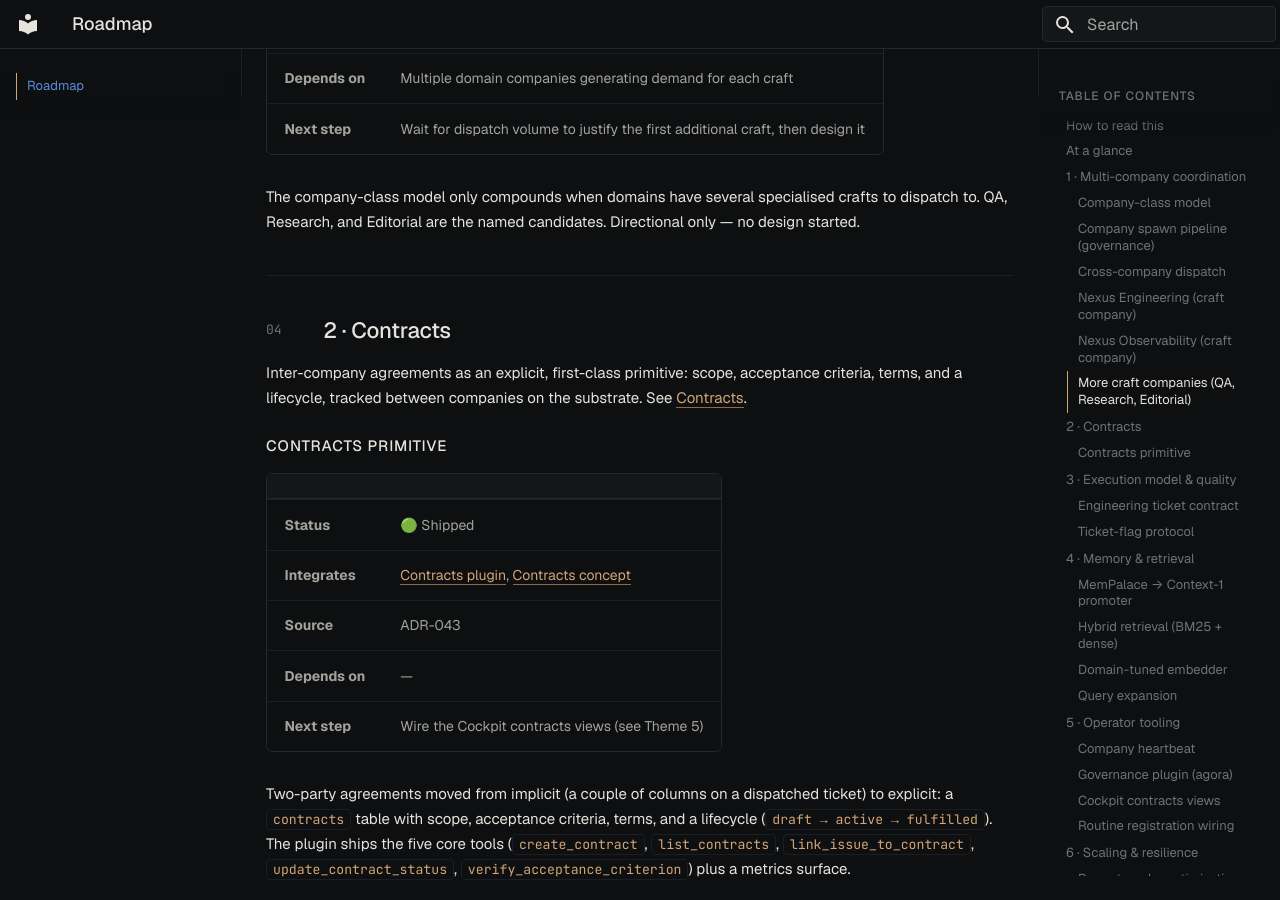
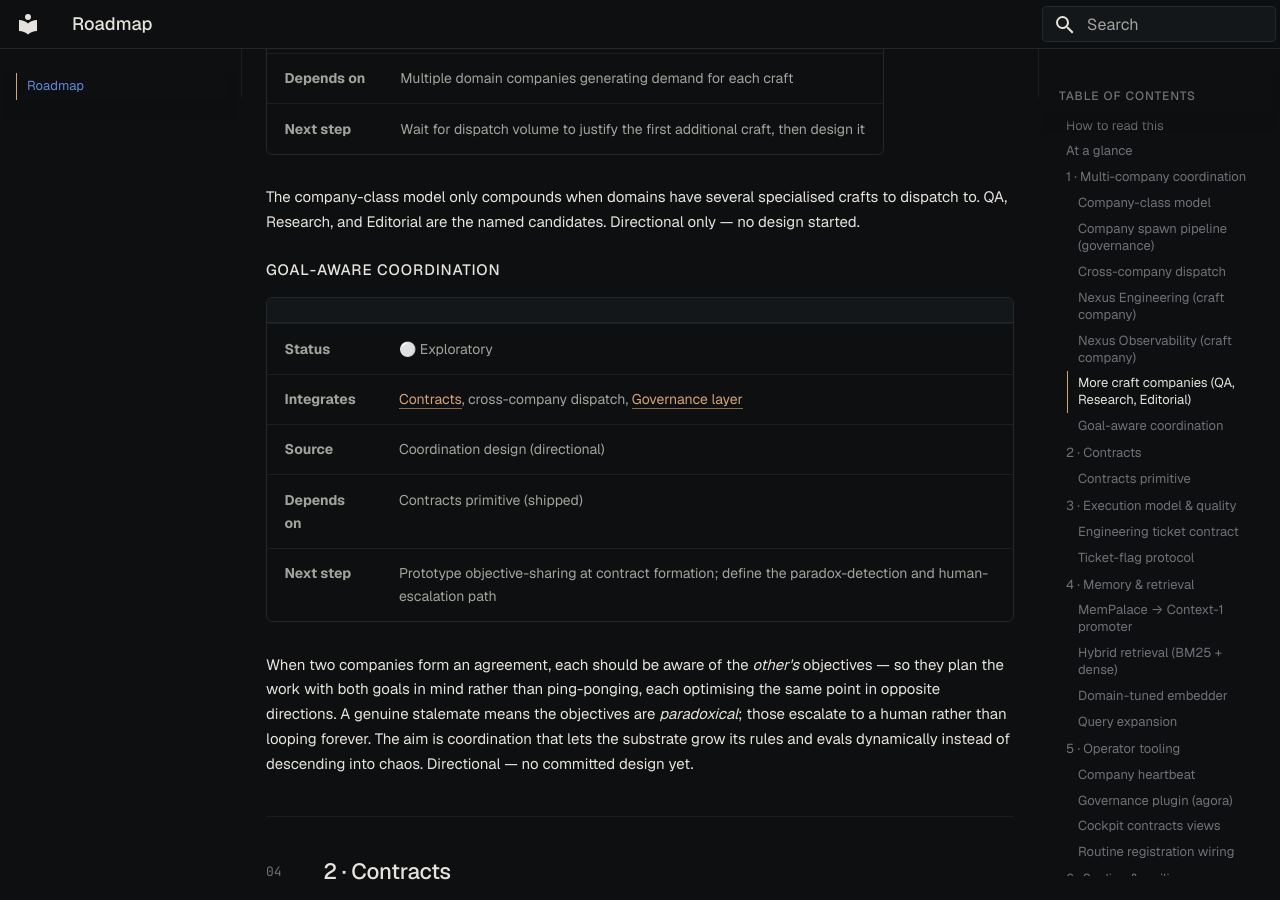
Before and after one commit to nexus-holdings/nexus-docs, an MkDocs documentation site: the page built from docs/roadmap.md, in a window 1280 px wide and 900 px high, scrolled down 4567 px. Built offline with MkDocs 1.6.1 and Material for MkDocs 9.7.7, drawn with Linux system fonts in a browser that asks for light colours.

Commit message:
docs: add goal-aware coordination as an exploratory concept
A Nexus-native coordination idea (distinct from the removed negotiation
framing): when two companies form an agreement, each is made aware of the
other's objectives so they plan with both goals in mind rather than
ping-ponging; genuinely paradoxical objectives escalate to a human. The aim
is letting the substrate grow rules/evals dynamically instead of descending
into chaos.

- New ⚪ Exploratory card under Theme 1 (Multi-company coordination)
- Forward-looking note + cross-link from the contracts concept page
- Theme 1 rollup updated

Co-Authored-By: Claude Opus 4.8 (1M context) <noreply@anthropic.com>

```diff
--- a/docs/roadmap.md
+++ b/docs/roadmap.md
@@ -110,6 +110,18 @@ A cross-cutting craft company that ensures every project has instrumentation, lo
 | **Next step** | Wait for dispatch volume to justify the first additional craft, then design it |
 
 The company-class model only compounds when domains have several specialised crafts to dispatch to. QA, Research, and Editorial are the named candidates. Directional only — no design started.
+
+### Goal-aware coordination
+
+| | |
+|---|---|
+| **Status** | ⚪ Exploratory |
+| **Integrates** | [Contracts](concepts/contracts.md), cross-company dispatch, [Governance layer](architecture/governance.md) |
+| **Source** | Coordination design (directional) |
+| **Depends on** | Contracts primitive (shipped) |
+| **Next step** | Prototype objective-sharing at contract formation; define the paradox-detection and human-escalation path |
+
+When two companies form an agreement, each should be aware of the *other's* objectives — so they plan the work with both goals in mind rather than ping-ponging, each optimising the same point in opposite directions. A genuine stalemate means the objectives are *paradoxical*; those escalate to a human rather than looping forever. The aim is coordination that lets the substrate grow its rules and evals dynamically instead of descending into chaos. Directional — no committed design yet.
 
 ---
 
```
Also changed, not shown: other parts of docs/roadmap.md (+1 -1 lines), docs/concepts/contracts.md (+4 -0 lines).
